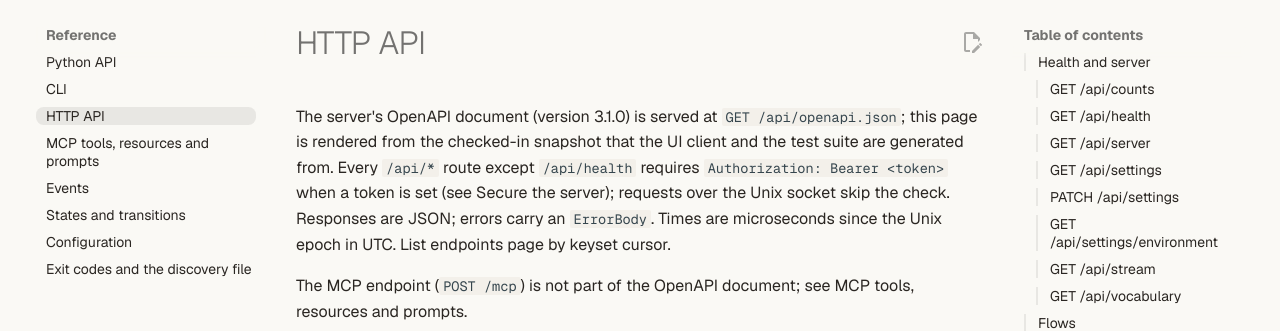
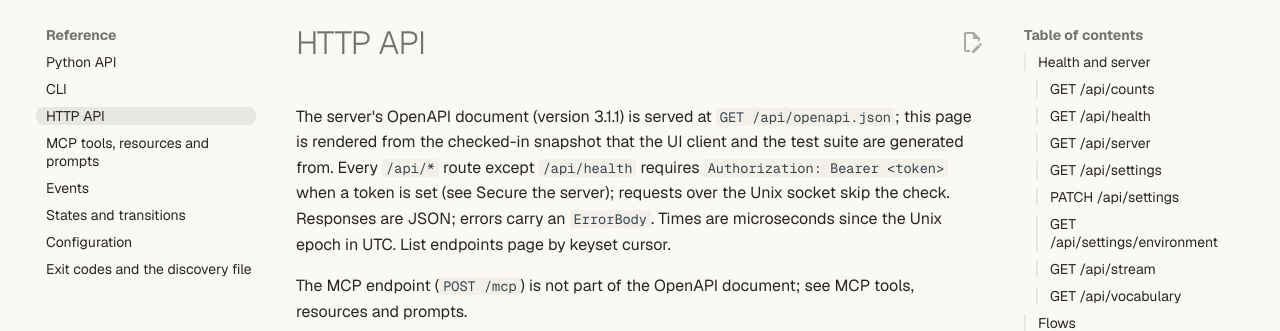
Before and after one commit to sercanatalik/cereyan, an MkDocs documentation site: the page built from docs/reference/http-api.md, in a window 1280 px wide and 900 px high. Shown: the part 128-459 px from the top of the window. Built offline with MkDocs 1.6.1 and Material for MkDocs 9.7.7, drawn with Linux system fonts in a browser that asks for light colours; comment, search, counter and statistics services are not loaded.

Commit message:
Cereyan 3.1.1
Co-Authored-By: Claude Opus 5.5 (1M context) <noreply@anthropic.com>

```diff
--- a/Cargo.toml
+++ b/Cargo.toml
@@ -3,7 +3,7 @@ resolver = "2"
 members = ["crates/core", "crates/store", "crates/rules", "crates/server", "crates/py"]
 
 [workspace.package]
-version = "3.1.0"
+version = "3.1.1"
 edition = "2021"
 license = "MIT"
 
--- a/docs/reference/http-api.md
+++ b/docs/reference/http-api.md
@@ -2,7 +2,7 @@
 
 <!-- Generated by scripts/gen_http_reference.py from ui/openapi.snapshot.json. Do not edit; run `just docs`. -->
 
-The server's OpenAPI document (version 3.1.0) is served at `GET /api/openapi.json`; this page is rendered from the checked-in snapshot that the UI client and the test suite are generated from. Every `/api/*` route except `/api/health` requires `Authorization: Bearer <token>` when a token is set (see [Secure the server](../guides/secure-the-server.md)); requests over the Unix socket skip the check. Responses are JSON; errors carry an `ErrorBody`. Times are microseconds since the Unix epoch in UTC. List endpoints page by keyset cursor.
+The server's OpenAPI document (version 3.1.1) is served at `GET /api/openapi.json`; this page is rendered from the checked-in snapshot that the UI client and the test suite are generated from. Every `/api/*` route except `/api/health` requires `Authorization: Bearer <token>` when a token is set (see [Secure the server](../guides/secure-the-server.md)); requests over the Unix socket skip the check. Responses are JSON; errors carry an `ErrorBody`. Times are microseconds since the Unix epoch in UTC. List endpoints page by keyset cursor.
 
 The MCP endpoint (`POST /mcp`) is not part of the OpenAPI document; see [MCP tools, resources and prompts](mcp.md).
 
--- a/pyproject.toml
+++ b/pyproject.toml
@@ -4,7 +4,7 @@ build-backend = "maturin"
 
 [project]
 name = "cereyan"
-version = "3.1.0"
+version = "3.1.1"
 description = "Minimal, local-first orchestrator for Python data pipelines with a Rust core"
 readme = "README.md"
 requires-python = ">=3.11"
```
Also changed, not shown: CHANGELOG.md (+5 -1 lines), 5 other files.
